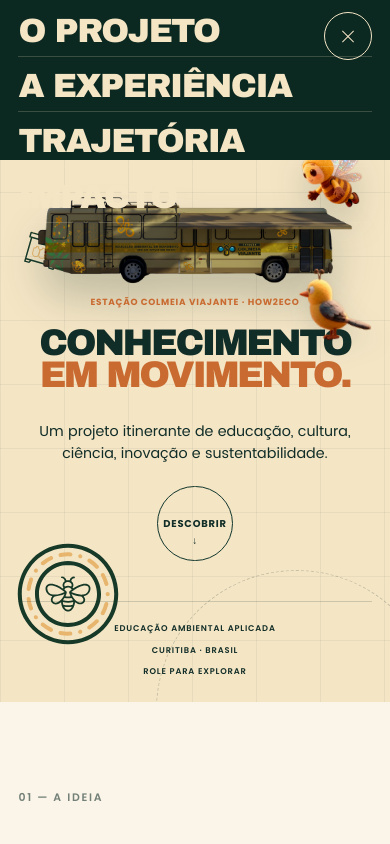
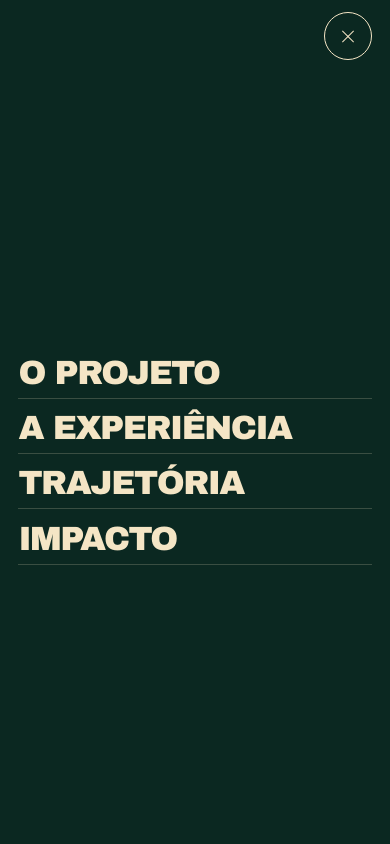
Before and after one commit to tawam/ECV_WEBSITE, a website built with Vite: page index.html in a window 390 px wide. Both pictures are taken after a click on the button "Abrir menu". Shown: the top 844 px of the page. Built offline with nearby package versions, Linux system fonts and the light colour scheme; some packages are replaced by stand-ins of ours.

Commit message:
Add files via upload

```diff
--- a/src/qa-fixes-3.css
+++ b/src/qa-fixes-3.css
@@ -111,6 +111,23 @@
     display: none;
   }
 
+  /* O menu fechado não pode deixar links escaparem da área transformada. */
+  .site-nav {
+    width: 100%;
+    height: 100dvh;
+    min-height: 100svh;
+    overflow: hidden;
+    visibility: hidden;
+    opacity: 0;
+    pointer-events: none;
+  }
+
+  .site-nav.is-open {
+    visibility: visible;
+    opacity: 1;
+    pointer-events: auto;
+  }
+
   body.menu-open .header-cta-mobile {
     visibility: hidden;
     opacity: 0;
```
